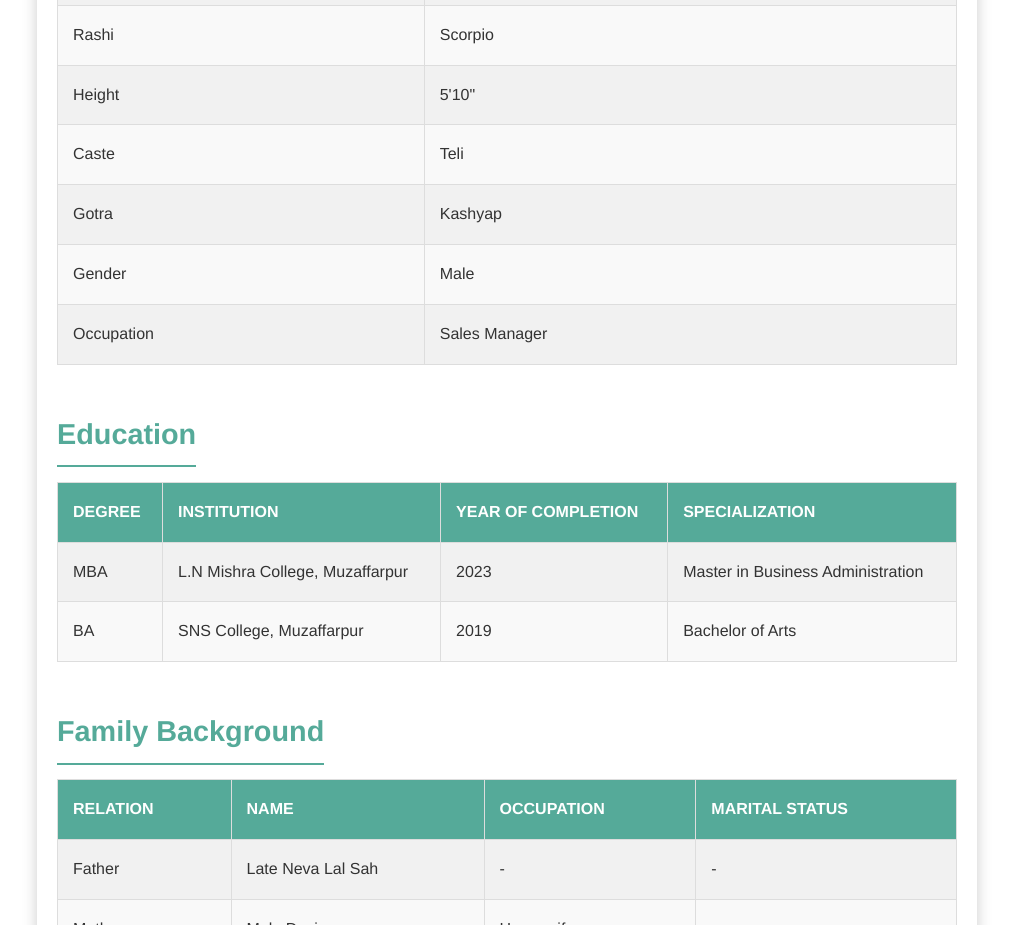
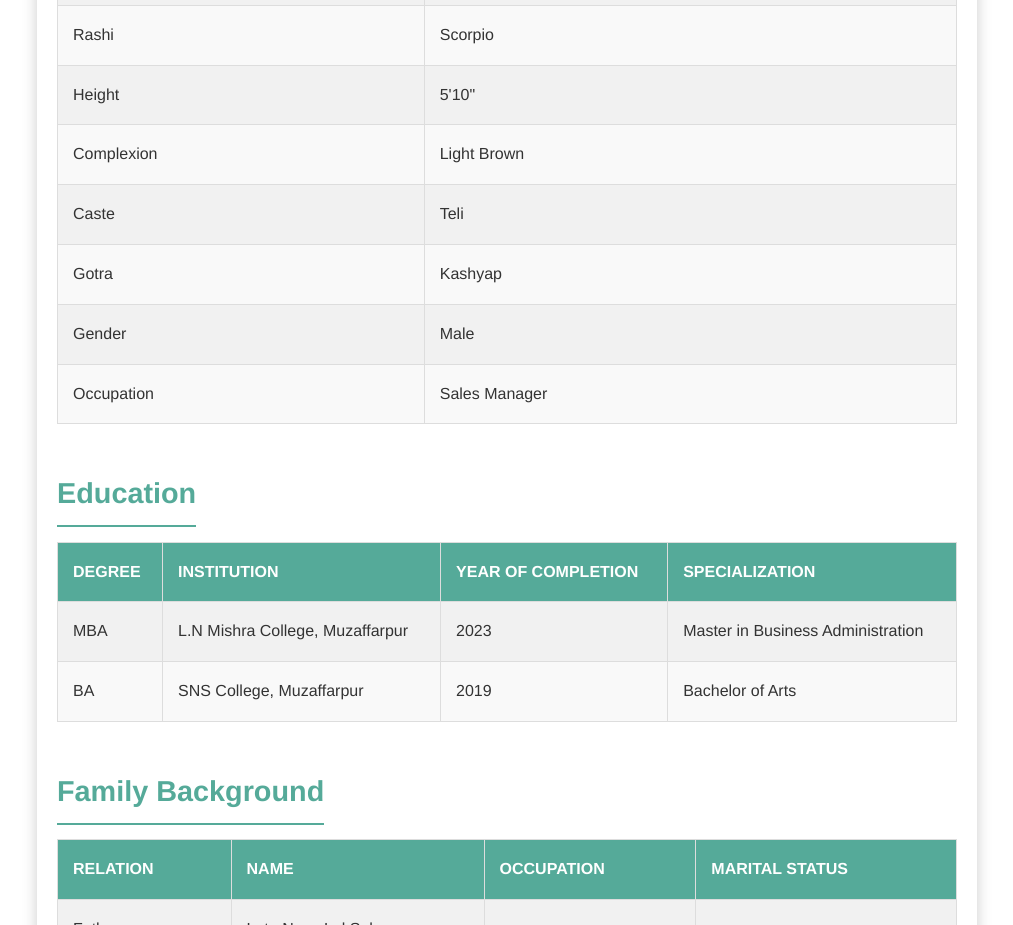
Before and after one commit to nitinkr0104/bio, a plain HTML site: page index.html in a window 1280 px wide. Shown: the part 780-1705 px from the top of the page, without its empty margins (133-1146 px from the left). Drawn offline with Linux system fonts and the light colour scheme.

Commit message:
Update index.html

```diff
--- a/index.html
+++ b/index.html
@@ -112,6 +112,10 @@
                 <td>5'10"</td>
             </tr>
             <tr>
+                <td>Complexion</td>
+                <td>Light Brown</td>
+            </tr>
+            <tr>
                 <td>Caste</td>
                 <td>Teli</td>
             </tr>
```
